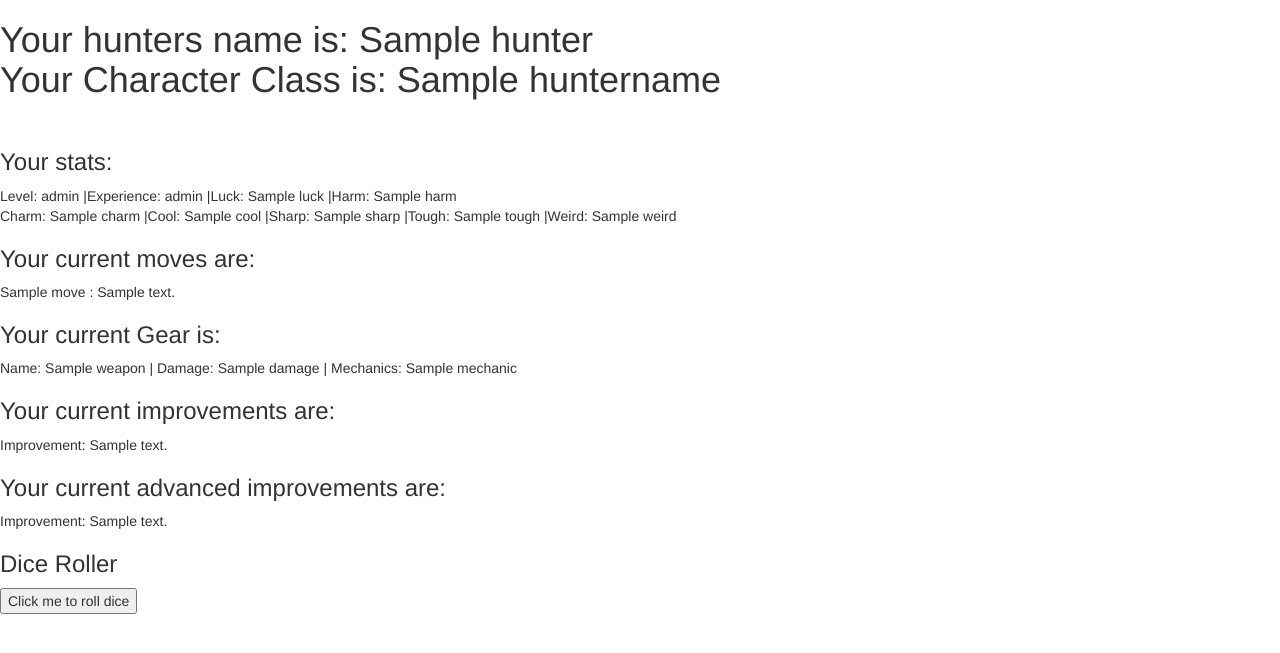
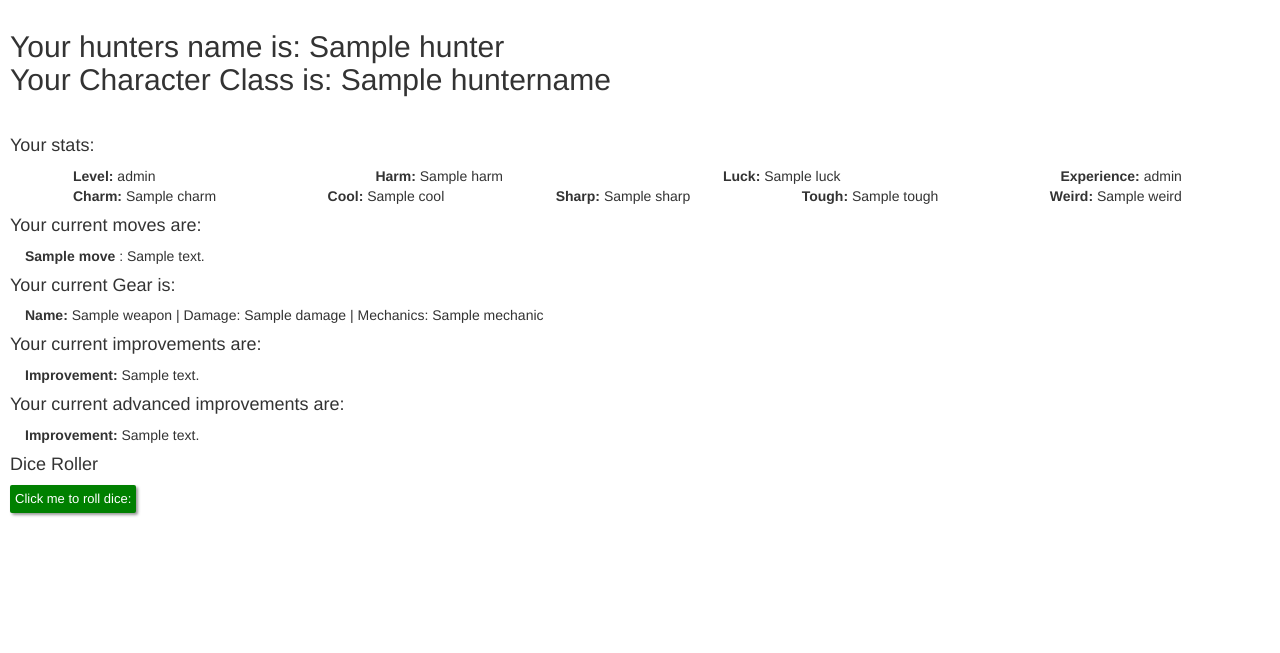
Before and after one commit to cdman678/Roll6, a Django app: template Roll6/apps/game/templates/game/hunter.html in a window 1280 px wide. Shown: the part 56-709 px from the top of the page. Run offline with Django 3.2, Linux system fonts and the light colour scheme; the template is opened without the code that fills it: most values are stand-ins (such as "Sample title", 1, 10 or a date in 2020); some libraries are stand-ins or nearby versions.

Commit message:
Updated HTML

```diff
--- a/Roll6/apps/game/templates/game/dice.html
+++ b/Roll6/apps/game/templates/game/dice.html
@@ -6,7 +6,7 @@
     <img src="{% static 'fucked.gif'%}" width="300" height="300" align="left">
 {% endif %}
 
-<h3>You rolled: {{ rolls.0 }} and {{ rolls.1 }} for a total of {{ rollmath }}</h3>
+<h4>You rolled: {{ rolls.0 }} and {{ rolls.1 }} for a total of {{ rollmath }}</h4>
 
 </body>
 </html>
--- a/Roll6/apps/game/templates/game/hunter.html
+++ b/Roll6/apps/game/templates/game/hunter.html
@@ -1,76 +1,102 @@
 {% extends "base/base.html" %}
 {% load static %}
 
-{% block content %}
+{% block extra_style %}
 
-    <script>
-    $(document).ready(function(){
-  $("button").click(function(){
-    $("#dice").load("{% url "dice" %}", function(){
-      if(statusTxt == "success")
-        alert("External content loaded successfully!");
-      if(statusTxt == "error")
-        alert("Error: " + xhr.status + ": " + xhr.statusText);
-    });
-  });
-});
-</script>
+    .myBtn {
+      width: auto;
+      min-width: 75px;
+      float: center;
+      font-size: 13px;
+      text-align: center;
+      border: none;
+      outline: none;
+      background-color: green;
+      color: white;
+      cursor: pointer;
+      padding: 5px;
+      border-radius: 2px;
+      box-shadow: 2px 2px 3px #999;
+      position: relative;
 
-    <style>
+    }
+    .myBtn:hover {
+      background-color: black;
+    }
+
     .flex-container{
         display: flex;
         flex-wrap: wrap;
         flex-direction: row;
-        justify-content: left;
+        justify-content: space-between;
+        align-content: space-around;
     }
     .flex-box{
         width: auto;
     }
-    </style>
+{% endblock %}
 
-    <h1>Your hunters name is: {{ hunter.char_name }} <br> Your Character Class is: {{ huntername }}</h1><br>
-    <h3>Your stats:</h3>
-    <div class="flex-container">
-        <div class="flex-box">Level: {{ level }} |</div>
-        <div class="flex-box"> Experience: {{ level }} |</div>
-        <div class="flex-box">Luck: {{ hunter.luck }} | </div>
-        <div class="flex-box">Harm: {{ hunter.harm }} </div>
-    </div>
-    <div class="flex-container">
-        <div class="flex-box">Charm: {{ hunter.charm }} | </div>
-        <div class="flex-box">Cool: {{ hunter.cool }} | </div>
-        <div class="flex-box">Sharp: {{ hunter.sharp }} | </div>
-        <div class="flex-box">Tough: {{ hunter.tough }} | </div>
-        <div class="flex-box">Weird: {{ hunter.weird }} </div>
+{% block content %}
+
+    <div style="padding:10px">
+        <h2>Your hunters name is: {{ hunter.char_name }} <br> Your Character Class is: {{ huntername }}</h2><br>
+        <h4>Your stats:</h4>
+        <div class="flex-container" style="margin-left:5%;margin-right:7%">
+            <div class="flex-box"><b>Level:</b> {{ level }} </div>
+            <div class="flex-box"><b>Harm:</b> {{ hunter.harm }} </div>
+            <div class="flex-box"><b>Luck:</b> {{ hunter.luck }}</div>
+            <div class="flex-box"><b>Experience:</b> {{ level }}</div>
+        </div>
+        <div class="flex-container" style="margin-left:5%;margin-right:7%">
+            <div class="flex-box"><b>Charm:</b> {{ hunter.charm }}  </div>
+            <div class="flex-box"><b>Cool:</b> {{ hunter.cool }}  </div>
+            <div class="flex-box"><b>Sharp:</b> {{ hunter.sharp }}  </div>
+            <div class="flex-box"><b>Tough:</b> {{ hunter.tough }}  </div>
+            <div class="flex-box"><b>Weird:</b> {{ hunter.weird }} </div>
+        </div>
+
+        <h4>Your current moves are:</h4>
+        {% for move in moves  %}
+            <div style="margin-left:15px;margin-right:15px"> <b>{{move.move_name}}</b> : {{ move.description }}</div>
+        {% endfor %}
+
+        <h4>Your current Gear is:</h4>
+        {% for weapon in weapons %}
+            <div style="margin-left:15px;margin-right:15px"><b>Name:</b> {{ weapon.weapon_name }} | Damage: {{ weapon.damage }} | Mechanics: {{ weapon.mechanic }}</div>
+        {% endfor %}
+
+        {% if improvements is not False %}
+            <h4>Your current improvements are:</h4>
+            {% for improvement in improvements %}
+                <div style="margin-left:15px;margin-right:15px"> <b>Improvement:</b> {{ improvement.text_improvement }}</div>
+            {% endfor %}
+        {% endif %}
+
+        {% if advimprovements is not False %}
+            <h4>Your current advanced improvements are:</h4>
+            {% for improvement in advimprovements %}
+                <div style="margin-left:15px;margin-right:15px"> <b>Improvement:</b> {{ improvement.text_improvement }}</div>
+            {% endfor %}
+        {% endif %}
+
+        <div>
+            <h4>Dice Roller</h4>
+            <button class="myBtn" type="button">Click me to roll dice:</button>
+            <div id="dice"></div>
+        </div>
 
     </div>
 
-    <h3>Your current moves are:</h3>
-    {% for move in moves  %}
-        <div> {{move.move_name}} : {{ move.description }}</div>
-    {% endfor %}
-    <h3>Your current Gear is:</h3>
-    {% for weapon in weapons %}
-        <div>Name: {{ weapon.weapon_name }} | Damage: {{ weapon.damage }} | Mechanics: {{ weapon.mechanic }}</div>
-    {% endfor %}
-
-    {% if improvements is not False %}
-        <h3>Your current improvements are:</h3>
-        {% for improvement in improvements %}
-            <div> Improvement: {{ improvement.text_improvement }}</div>
-        {% endfor %}
-    {% endif %}
-
-    {% if advimprovements is not False %}
-        <h3>Your current advanced improvements are:</h3>
-        {% for improvement in advimprovements %}
-            <div> Improvement: {{ improvement.text_improvement }}</div>
-        {% endfor %}
-    {% endif %}
-
-    <div>
-    <h3>Dice Roller</h3>
-    <div id="dice"></div>
-    <button type="button"> Click me to roll dice</button>
-    </div>
+    <script>
+        $(document).ready(function(){
+      $("button").click(function(){
+        $("#dice").load("{% url "dice" %}", function(){
+          if(statusTxt == "success")
+            alert("External content loaded successfully!");
+          if(statusTxt == "error")
+            alert("Error: " + xhr.status + ": " + xhr.statusText);
+        });
+      });
+    });
+    </script>
 {% endblock %}
--- a/Roll6/apps/game/templates/game/keeper.html
+++ b/Roll6/apps/game/templates/game/keeper.html
@@ -61,6 +61,7 @@
         <h4>Your stats:</h4>
         <div class="flex-container" style="margin-left:5%;margin-right:7%">
             <div class="flex-box"><b>Level:</b> {{ level }} </div>
+            <div class="flex-box"><b>Harm:</b> {{ hunter.harm }} </div>
             <div class="flex-box"><b>Luck:</b> {{ hunter.luck }}</div>
             <div class="flex-box"><b>Experience:</b> {{ level }}</div>
         </div>
```
Lines whose indentation alone changed are shown as unchanged.
